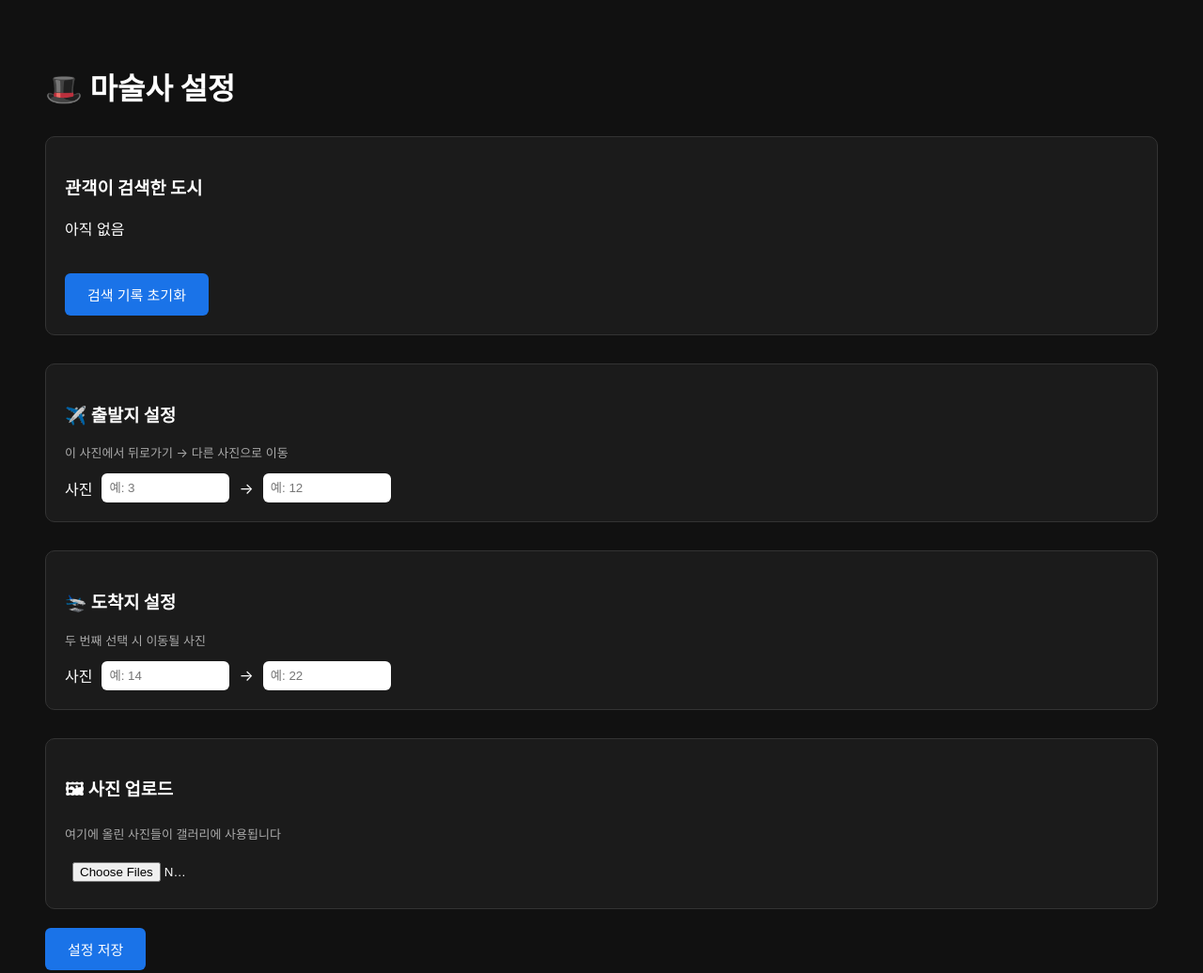
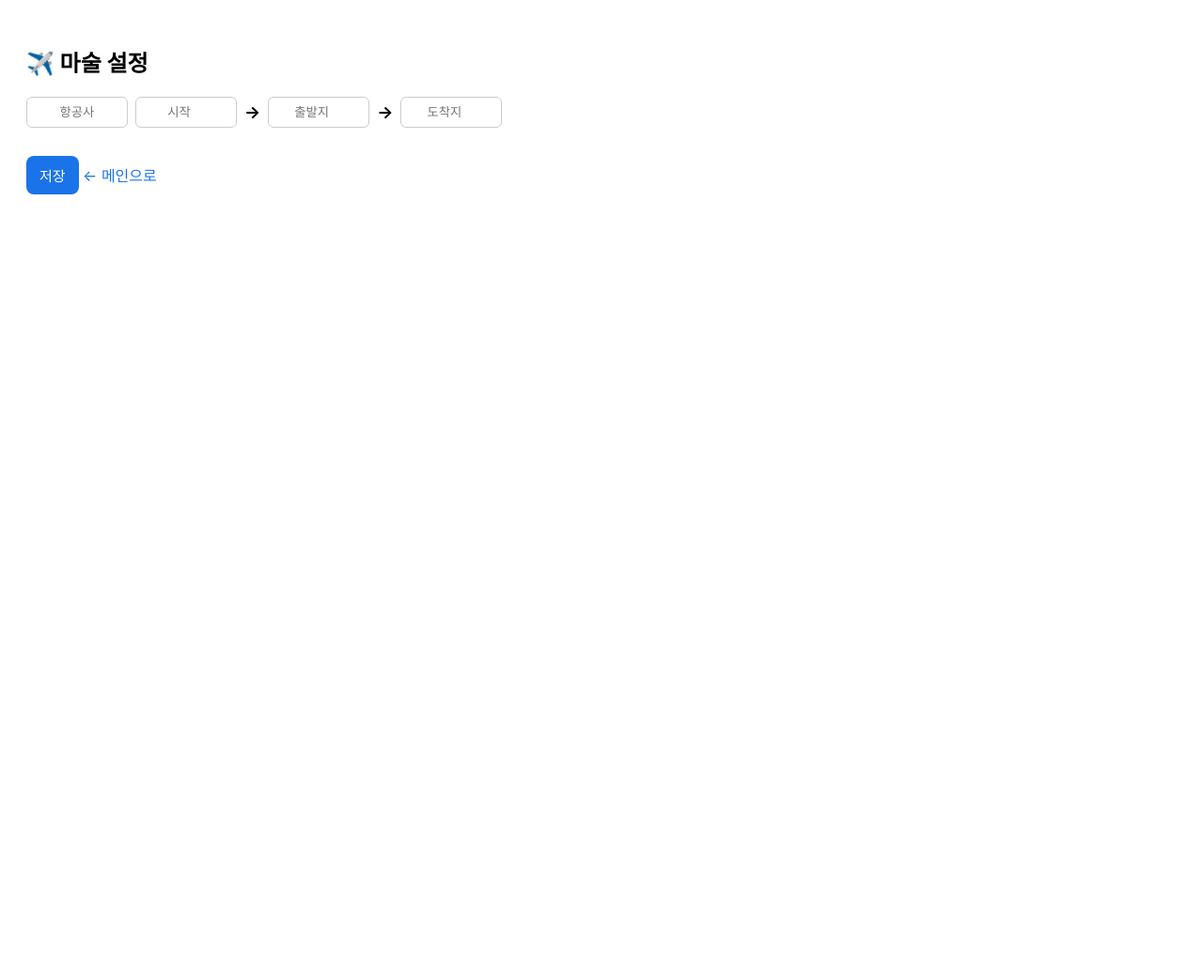
Before and after one commit to Jaerry6700/Magic-Transit, a plain HTML site: page settings.html in a window 1280 px wide. Shown: the whole page at 94% size. After the commit the page ends 800 px from the top, so only its background shows below. Drawn offline with Linux system fonts and the light colour scheme.

Commit message:
settings.html

```diff
--- a/settings.html
+++ b/settings.html
@@ -2,142 +2,89 @@
 <html lang="ko">
 <head>
 <meta charset="UTF-8">
-  <title>마술사 설정</title>
+<meta name="viewport" content="width=device-width, initial-scale=1.0">
+<title>Settings</title>
+
 <style>
   body {
-      background: #111;
-      color: white;
     font-family: -apple-system, BlinkMacSystemFont;
-      padding: 40px;
+    padding: 20px;
+    background: #fff;
   }
 
-    h1 { margin-bottom: 10px; }
-
-    .box {
-      margin-top: 30px;
-      padding: 20px;
-      border: 1px solid #333;
-      border-radius: 10px;
-      background: #1b1b1b;
+  h2 {
+    margin-bottom: 20px;
   }
 
-    label {
-      display: block;
-      margin-top: 15px;
+  .rule-row {
+    display: flex;
+    align-items: center;
+    gap: 8px;
+    margin-bottom: 14px;
+    flex-wrap: wrap;
   }
 
-    .row {
-      display: flex;
-      gap: 10px;
-      align-items: center;
-      margin-top: 8px;
+  .rule-row input {
+    padding: 8px;
+    width: 90px;
+    border-radius: 6px;
+    border: 1px solid #ccc;
+    text-align: center;
   }
 
-    input[type="number"], input[type="file"] {
-      padding: 8px;
-      border-radius: 6px;
-      border: none;
-      width: 120px;
+  .arrow {
+    font-size: 18px;
+    font-weight: bold;
   }
 
   button {
-      margin-top: 20px;
-      padding: 12px 24px;
-      font-size: 15px;
+    margin-top: 16px;
+    padding: 10px 14px;
+    border: none;
+    border-radius: 8px;
     background: #1a73e8;
     color: white;
-      border: none;
-      border-radius: 6px;
-      cursor: pointer;
+    font-size: 15px;
   }
 
-    .note {
-      font-size: 13px;
-      color: #aaa;
-      margin-top: 6px;
+  .back {
+    margin-top: 20px;
+    color: #1a73e8;
+    cursor: pointer;
+    display: inline-block;
   }
 </style>
 </head>
 
 <body>
 
-<h1>🎩 마술사 설정</h1>
+<h2>✈️ 마술 설정</h2>
 
-<!-- 관객 검색 정보 -->
-<div class="box">
-  <h3>관객이 검색한 도시</h3>
-  <p id="result">불러오는 중...</p>
-  <button onclick="resetSearch()">검색 기록 초기화</button>
+<div class="rule-row">
+  <input id="airline" placeholder="항공사">
+  <input id="start" type="number" placeholder="시작">
+  <span class="arrow">→</span>
+  <input id="from" type="number" placeholder="출발지">
+  <span class="arrow">→</span>
+  <input id="to" type="number" placeholder="도착지">
 </div>
 
-<!-- 출발지 설정 -->
-<div class="box">
-  <h3>✈️ 출발지 설정</h3>
-  <p class="note">이 사진에서 뒤로가기 → 다른 사진으로 이동</p>
+<button onclick="saveRule()">저장</button>
 
-  <div class="row">
-    <span>사진</span>
-    <input id="startFrom" type="number" placeholder="예: 3">
-    <span>→</span>
-    <input id="startTo" type="number" placeholder="예: 12">
-  </div>
-</div>
-
-<!-- 도착지 설정 -->
-<div class="box">
-  <h3>🛬 도착지 설정</h3>
-  <p class="note">두 번째 선택 시 이동될 사진</p>
-
-  <div class="row">
-    <span>사진</span>
-    <input id="endFrom" type="number" placeholder="예: 14">
-    <span>→</span>
-    <input id="endTo" type="number" placeholder="예: 22">
-  </div>
-</div>
-
-<!-- 사진 업로드 -->
-<div class="box">
-  <h3>🖼 사진 업로드</h3>
-  <p class="note">여기에 올린 사진들이 갤러리에 사용됩니다</p>
-  <input type="file" id="photoUpload" accept="image/*" multiple>
-</div>
-
-<button onclick="saveSettings()">설정 저장</button>
+<div class="back" onclick="location.href='index.html'">← 메인으로</div>
 
 <script>
-  // 검색 결과 표시
-  document.getElementById("result").innerText =
-    localStorage.getItem("selectedCity") || "아직 없음";
+function saveRule() {
+  const data = {
+    airline: airline.value,
+    start: Number(start.value),
+    from: Number(from.value),
+    to: Number(to.value)
+  };
 
-  // 값 불러오기
-  ["startFrom","startTo","endFrom","endTo"].forEach(id=>{
-    document.getElementById(id).value = localStorage.getItem(id) || "";
-  });
-
-  // 저장
-  function saveSettings() {
-    localStorage.setItem("startFrom", startFrom.value);
-    localStorage.setItem("startTo", startTo.value);
-    localStorage.setItem("endFrom", endFrom.value);
-    localStorage.setItem("endTo", endTo.value);
-    alert("설정이 저장되었습니다!");
+  localStorage.setItem("magicRule", JSON.stringify(data));
+  alert("설정 저장 완료!");
 }
-
-  // 검색 기록 초기화
-  function resetSearch() {
-    localStorage.removeItem("selectedCity");
-    alert("검색 기록이 초기화되었습니다");
-    location.reload();
-  }
-
-  // 이미지 업로드 (로컬 저장)
-  document.getElementById("photoUpload").addEventListener("change", (e) => {
-    const files = Array.from(e.target.files);
-    const saved = files.map(f => URL.createObjectURL(f));
-    localStorage.setItem("galleryImages", JSON.stringify(saved));
-    alert("사진이 업로드되었습니다!");
-  });
 </script>
 
 </body>
```
Lines whose indentation alone changed are shown as unchanged.
